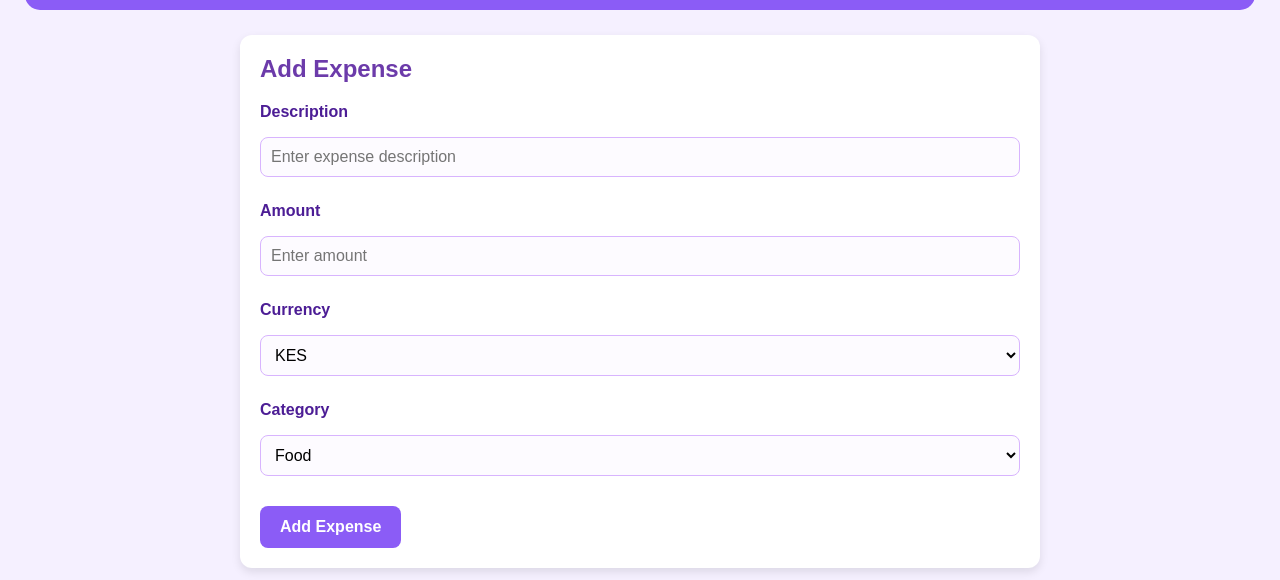
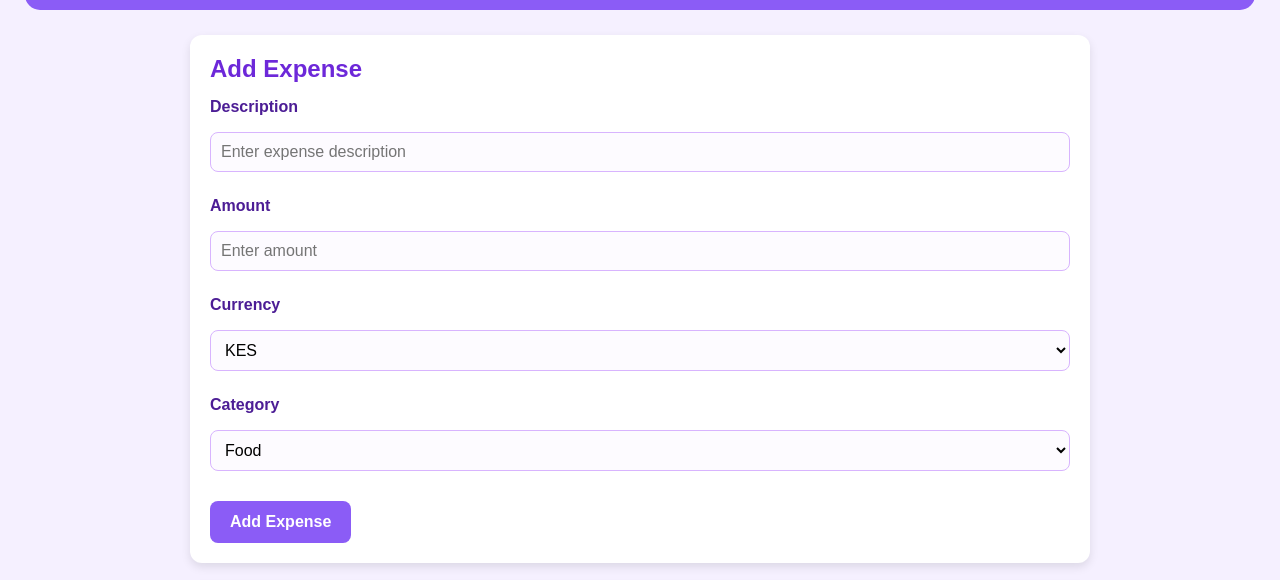
Before and after one commit to itskhadra/Expense-tracker, a website with bundled scripts: page index.html in a window 1280 px wide. Shown: the part 157-737 px from the top of the page. Built offline with nearby package versions, Linux system fonts and the light colour scheme; no server answers.

Commit message:
expense tracker layout

```diff
--- a/style.css
+++ b/style.css
@@ -200,3 +200,15 @@ header {
     color: white;
     padding: 25px 15px;
 }
+/* Keep the main content neat */
+main {
+    max-width: 900px;
+    margin: 20px auto;
+    padding: 0 20px;
+}
+
+/* Make section headings purple */
+h2 {
+    color: #6d28d9;
+    margin-bottom: 15px;
+}
```
